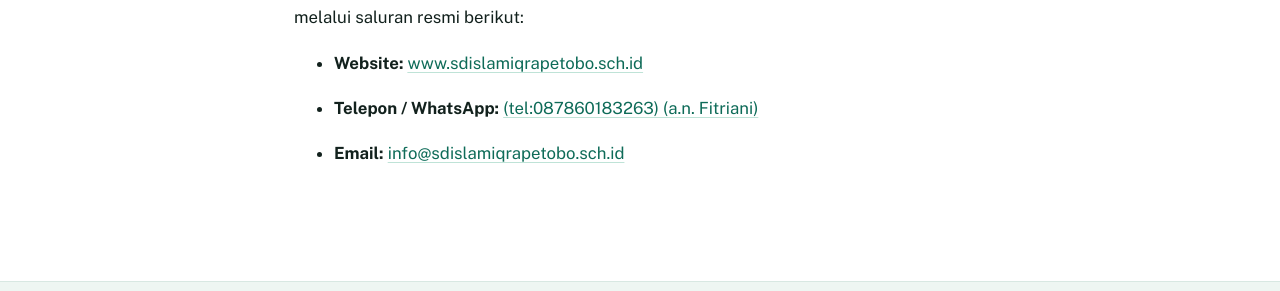
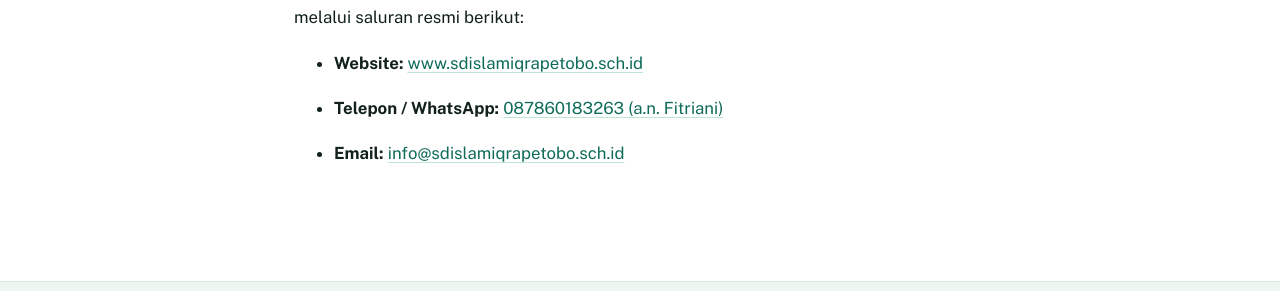
Before and after one commit to IQRADevl/iqradevl.github.io, a Jekyll site: the page built from ppdb.md, in a window 1280 px wide and 900 px high, scrolled down 2977 px. Shown: the part 162-453 px from the top of the window. Built offline with Jekyll 4.4.1, drawn with Linux system fonts in a browser that asks for light colours.

Commit message:
Update ppdb.md

```diff
--- a/ppdb.md
+++ b/ppdb.md
@@ -77,6 +77,6 @@ Jika Bapak/Ibu membutuhkan informasi lebih lanjut terkait SPMB, silakan hubungi
 
 * **Website:** [www.sdislamiqrapetobo.sch.id](https://www.sdislamiqrapetobo.sch.id/)
 
-* **Telepon / WhatsApp:** <a href="https://wa.me/{{ site.school.phone | remove: '+' | remove: '-' | remove: ' ' }}" target="_blank" rel="noopener noreferrer">(tel:087860183263) (a.n. Fitriani)</a>
+* **Telepon / WhatsApp:** <a href="https://wa.me/{{ site.school.phone | remove: '+' | remove: '-' | remove: ' ' }}" target="_blank" rel="noopener noreferrer">087860183263 (a.n. Fitriani)</a>
 
 * **Email:** [info@sdislamiqrapetobo.sch.id](mailto:info@sdislamiqrapetobo.sch.id)
```
